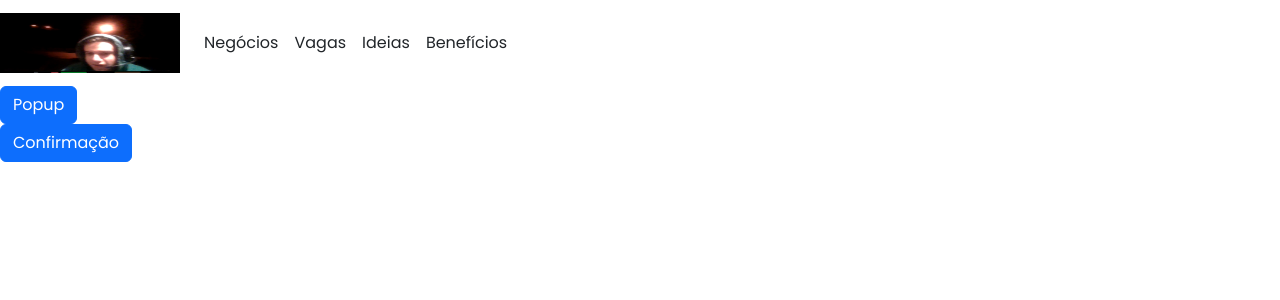
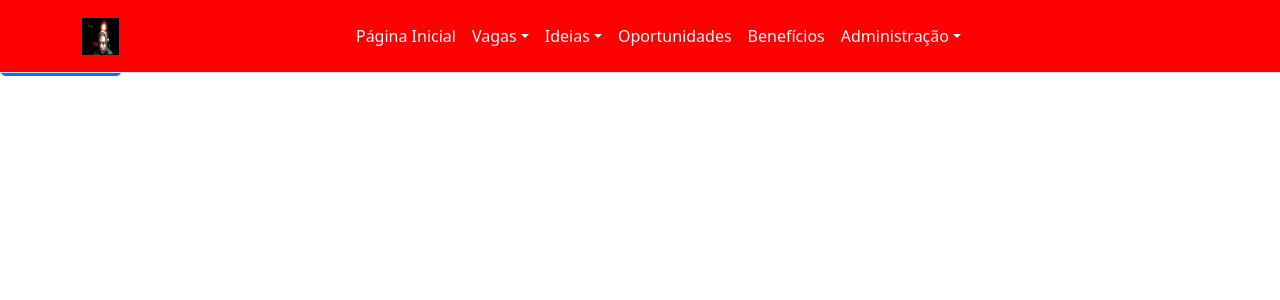
Before and after one commit to pint2024/web, a React (Create React App) app: page / in a window 1280 px wide. Shown: the top 300 px of the page. Built offline with nearby package versions, Linux system fonts and the light colour scheme.

Commit message:
confirmacao popup, header, layout, home test

```diff
--- a/src/components/popup/confirmacao.jsx
+++ b/src/components/popup/confirmacao.jsx
@@ -1,12 +1,12 @@
 import React from "react";
-import { ModalBase } from "./modal";
 import { Botao } from "../form/__init__";
 import * as Icon from "react-bootstrap-icons";
 import { Modal } from "react-bootstrap";
 
 export const Confirmacao = ({ title, body, onSuccess, onClose }) => {
 	return (
-		<Modal show={true} onHide={onClose}>
+		<section>
+			<Modal show={true} onHide={onClose} centered>
 				<Modal.Header closeButton>
 					<Modal.Title>{title}</Modal.Title>
 				</Modal.Header>
@@ -20,5 +20,6 @@ export const Confirmacao = ({ title, body, onSuccess, onClose }) => {
 					</Botao>
 				</Modal.Footer>
 			</Modal>
+		</section>
 	);
 };
--- a/src/layouts/Header/header.css
+++ b/src/layouts/Header/header.css
@@ -1,63 +1,8 @@
-@import url(../../styles/styles.css);
-
-
-.navbar {
-	transition: background-color 0.3s ease-in-out;
-	position: inherit;
+.logo {
+	width: 37px;
+	height: 37px;
 }
 
-#menusuperior {
-	background-color: var(--primary-black-color);
+.bg-custom-primary {
+	background-color: RED !important;
 }
-
-.header-logo-size {
-	width: 180px;
-	height: 60px;
-}
-
-/** <a> tag **/
-.nav-link:link {
-	color: var(--inverse-text-color);
-	background-color: transparent;
-	text-decoration: none;
-}
-
-.nav-link:visited {
-	color: var(--inverse-text-color);
-	background-color: transparent;
-	text-decoration: none;
-}
-
-.nav-link:hover {
-	color: var(--light-primary-color);
-	background-color: transparent;
-	text-decoration: none;
-}
-
-.nav-link:active {
-	color: var(--inverse-text-color);
-	background-color: transparent;
-	text-decoration: none;
-}
-
-
-.notification-icon {
-	position: relative;
-	display: inline-block;
-}
-
-.notification-count {
-	position: absolute;
-	top: 0;
-	right: 0;
-	transform: translate(50%, -50%);
-	background-color: var(--danger-color);
-	color: white;
-	border-radius: 50%;
-	padding: 1px 5px;
-	font-size: 12px;
-	width: 20px;
-	height: 20px;
-	text-align: center;
-	line-height: 20px;
-}
--- a/src/layouts/Header/header.jsx
+++ b/src/layouts/Header/header.jsx
@@ -1,36 +1,175 @@
-import { Link } from "react-router-dom";
-import './header.css'
-import logo from '../../assets/logo.png'
+import React from "react";
+import minLogo from "../../assets/logo.png";
+import "./header.css";
 
+const navigation = [
+	{
+		title: "Atividades",
+		route: "/ativadade",
+		subpages: [
+			{
+				title: "Saúde",
+				route: "/saude",
+			},
+			{
+				title: "Desporto",
+				route: "/desporto",
+			},
+			{
+				title: "Formação",
+				route: "/formacao",
+			},
+			{
+				title: "Gastronomia",
+				route: "/gastronomia",
+			},
+			{
+				title: "Habitação",
+				route: "/habitacao",
+			},
+			{
+				title: "Mobilidade",
+				route: "/mobilidade",
+			},
+			{
+				title: "Lazer",
+				route: "/lazer",
+			},
+		]
+	},
+	{
+		title: "Conversa",
+		route: "/conversa"
+	},
+	{
+		title: "Calendário",
+		route: "/calendario"
+	}
+]
 
-function Header() {
+export function Header() {
 	return (
-		<div className="Header">
-			<nav className="navbar navbar-expand-lg navbar-dark fixed-top" id="menusuperior">
-				<Link className='navbar-brand' to="/">
-					<img src={logo} className="header-logo-size d-inline-block align-top" alt="Logo do Site" />
-				</Link>
-				<div>
-					<div className="navigation">
-						<ul className="navbar-nav mr-auto">
-							<li className="nav-item">
-								<Link className='nav-link' to="/negocios">Negócios</Link>
+		<nav className="navbar navbar-expand-lg p-3 border-bottom navbar-primary bg-custom-primary fixed-top navbar-hidden">
+			<div className="container d-flex justify-content-between align-items-center">
+				<a className="navbar-nav" href="/">
+					<img src={minLogo} className="logo" alt="logoSoftinsa" />
+				</a>
+				<button
+					className="navbar-toggler"
+					type="button"
+					data-bs-toggle="collapse"
+					data-bs-target="#navbarNav"
+					aria-controls="navbarNav"
+					aria-expanded="false"
+					aria-label="Toggle navigation"
+				>
+					<span className="navbar-toggler-icon"></span>
+				</button>
+				<div className="collapse navbar-collapse justify-content-center" id="navbarNav">
+					<ul className="navbar-nav text-light">
+						<li className="nav-item active">
+							<a className="nav-link text-light" href="/">
+								Página Inicial
+							</a>
+						</li>
+						<li className="nav-item dropdown ">
+							<span
+								className="nav-link dropdown-toggle text-light"
+								role="button"
+								data-bs-toggle="dropdown"
+								aria-expanded="false"
+							>
+								Vagas
+							</span>
+							<ul className="dropdown-menu">
+								<li>
+									<a className="dropdown-item" href="/vagas">
+										Vagas
+									</a>
+								</li>
+								<li>
+									<a className="dropdown-item" href="/dashboard">
+										Dashboard
+									</a>
+								</li>
+							</ul>
+						</li>
+						<li className="nav-item dropdown ">
+							<span
+								className="nav-link dropdown-toggle text-light"
+								role="button"
+								data-bs-toggle="dropdown"
+								aria-expanded="false"
+							>
+								Ideias
+							</span>
+							<ul className="dropdown-menu">
+								<li>
+									<a className="dropdown-item" href="/criarIdeia">
+										Propor Ideias
+									</a>
+								</li>
+								<li>
+									<a className="dropdown-item" href="/ideias">
+										Listas de Ideias
+									</a>
+								</li>
+							</ul>
+						</li>
+						<li className="nav-item">
+							<a className="nav-link text-light" href="/oportunidades">
+								Oportunidades
+							</a>
+						</li>
+						<li className="nav-item">
+							<a className="nav-link text-light" href="/beneficios">
+								Benefícios
+							</a>
+						</li>
+						<li className="nav-item dropdown ">
+							<span
+								className="nav-link dropdown-toggle text-light"
+								role="button"
+								data-bs-toggle="dropdown"
+								aria-expanded="false"
+							>
+								Administração
+							</span>
+							<ul className="dropdown-menu">
+								<li>
+									<a className="dropdown-item" href="/utilizadores">
+										Utilizadores
+									</a>
+								</li>
+								<li>
+									<a className="dropdown-item" href="/reporting">
+										Reporting
+									</a>
+								</li>
+							</ul>
+						</li>
+					</ul>
+				</div>
+				<div className="btn-group">
+					<div className="dropdown text-end ">
+						<ul className="dropdown-menu text-small dropdown-menu-end ">
+							<li>
+								<a className="dropdown-item" href="/calendario">
+									Calendário
+								</a>
 							</li>
-							<li className="nav-item">
-								<Link className='nav-link' to="/vagas">Vagas</Link>
+							<li>
+								<a className="dropdown-item" href="/perfil">
+									Perfil
+								</a>
 							</li>
-							<li className="nav-item">
-								<Link className='nav-link' to="/ideias">Ideias</Link>
-							</li>
-							<li className="nav-item">
-								<Link className='nav-link' to="/beneficios">Benefícios</Link>
+							<li>
+								<hr className="dropdown-divider" />
 							</li>
 						</ul>
 					</div>
 				</div>
-			</nav>
-		</div>
+			</div>
+		</nav>
 	);
 }
-
-export default Header;
--- a/src/layouts/PageLayout/pageLayout.jsx
+++ b/src/layouts/PageLayout/pageLayout.jsx
@@ -1,5 +1,5 @@
 import { Outlet } from 'react-router-dom';
-import Header from '../Header/header';
+import { Header } from '../Header/header';
 
 /** Components */
 
--- a/src/pages/home.jsx
+++ b/src/pages/home.jsx
@@ -27,13 +27,13 @@ function Home() {
 		conSet({
 			title: "Título da Confirmação",
 			body: "Corpo da Confirmação",
-			onSuccess: handleConfirmationAccepted
+			onSuccess: () => handleConfirmationAccepted
 		});
 		conOpen();
 	};
 
 	const handleConfirmationAccepted = () => {
-        alert("ola");
+        console.log("ola");
 	}
 
 	return (
```
Lines whose indentation alone changed are shown as unchanged.
